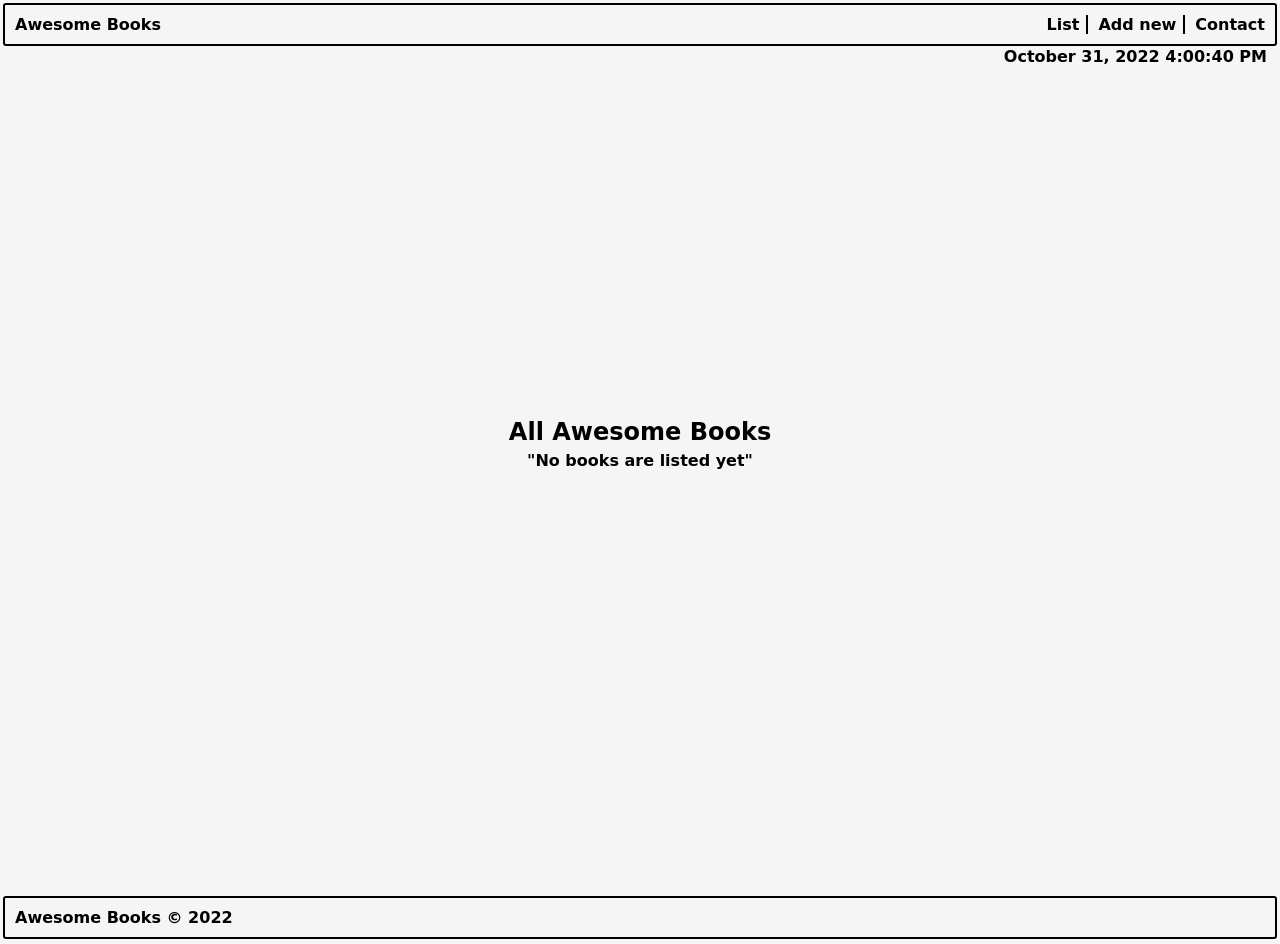
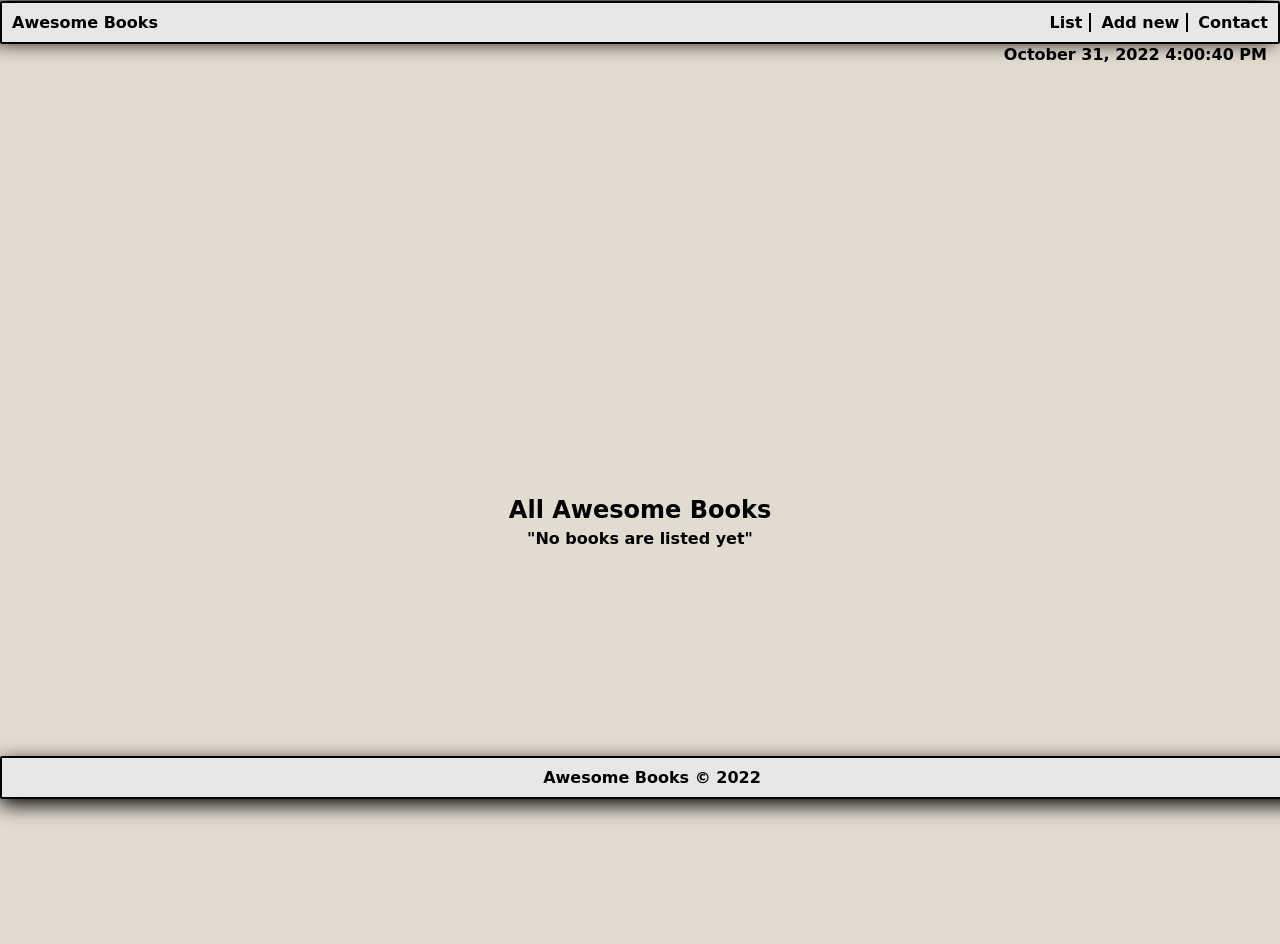
Before and after one commit to Ofarouq310/Awesome-Books, a website: page index.html in a window 1280 px wide. Drawn offline with Linux system fonts and the light colour scheme.

Commit message:
Update styles.css

```diff
--- a/sources/style/styles.css
+++ b/sources/style/styles.css
@@ -7,13 +7,14 @@
 }
 
 body {
-  background-color: #f5f5f5;
+  background-color: hsl(39deg 23% 83% / 88%);
 }
 
 /* Header & Navigation bar */
 header {
   display: flex;
   flex-direction: column;
+  margin-bottom: 80px;
 }
 
 .nav_list {
@@ -21,9 +22,11 @@ header {
   justify-content: space-between;
   align-items: center;
   border: 2px solid black;
-  border-radius: 3px;
+  border-radius: 2px;
   padding: 10px 10px;
-  margin: 3px 3px 0 3px;
+  margin-top: 1px;
+  background-color: #e7e7e7;
+  box-shadow: -6px -2px 20px 0 black;
 }
 
 .nav_container ul {
@@ -199,7 +202,12 @@ h2 {
 
 .footer {
   border: 2px solid black;
-  border-radius: 3px;
+  border-radius: 2px;
   padding: 10px 10px;
-  margin: 30px 3px 3px 3px;
+  width: 100vw;
+  position: fixed;
+  bottom: 0.52px;
+  text-align: center;
+  background-color: #e7e7e7;
+  box-shadow: 0 6px 20px 0 black;
 }
```
